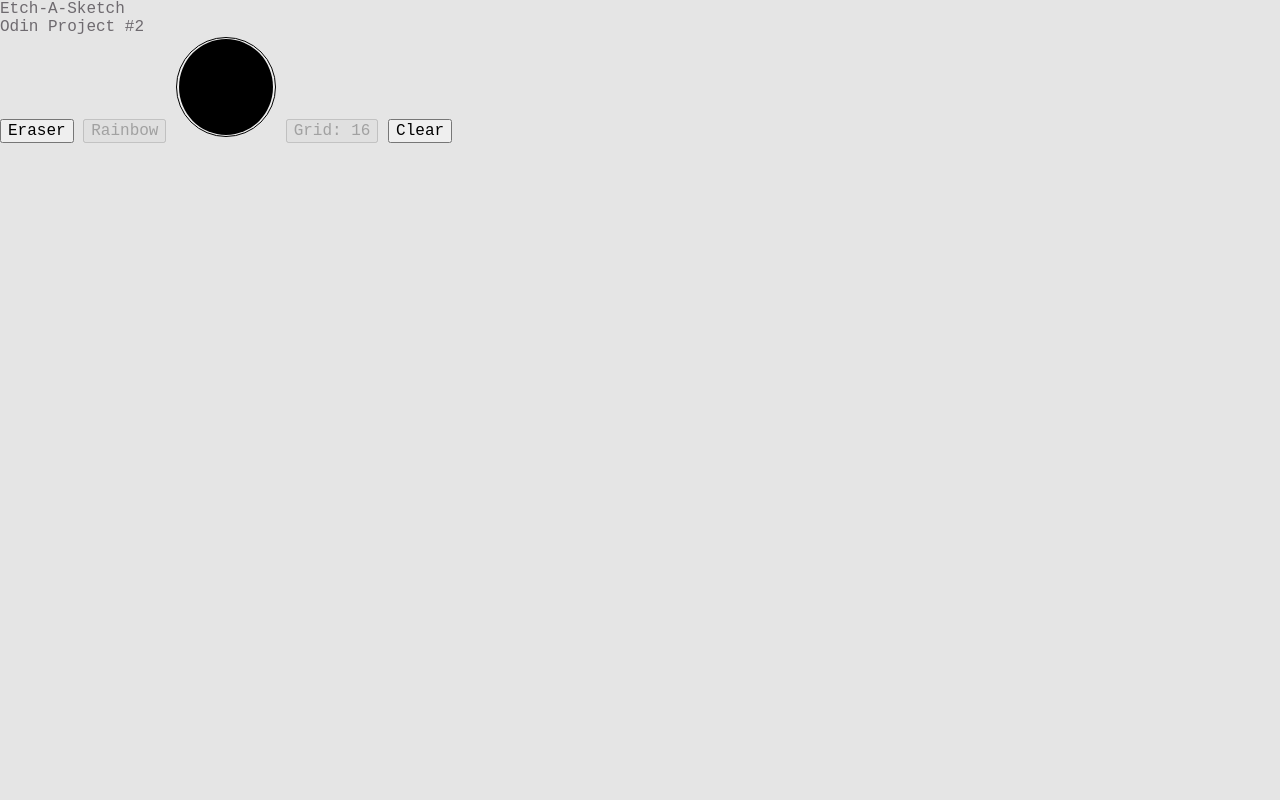
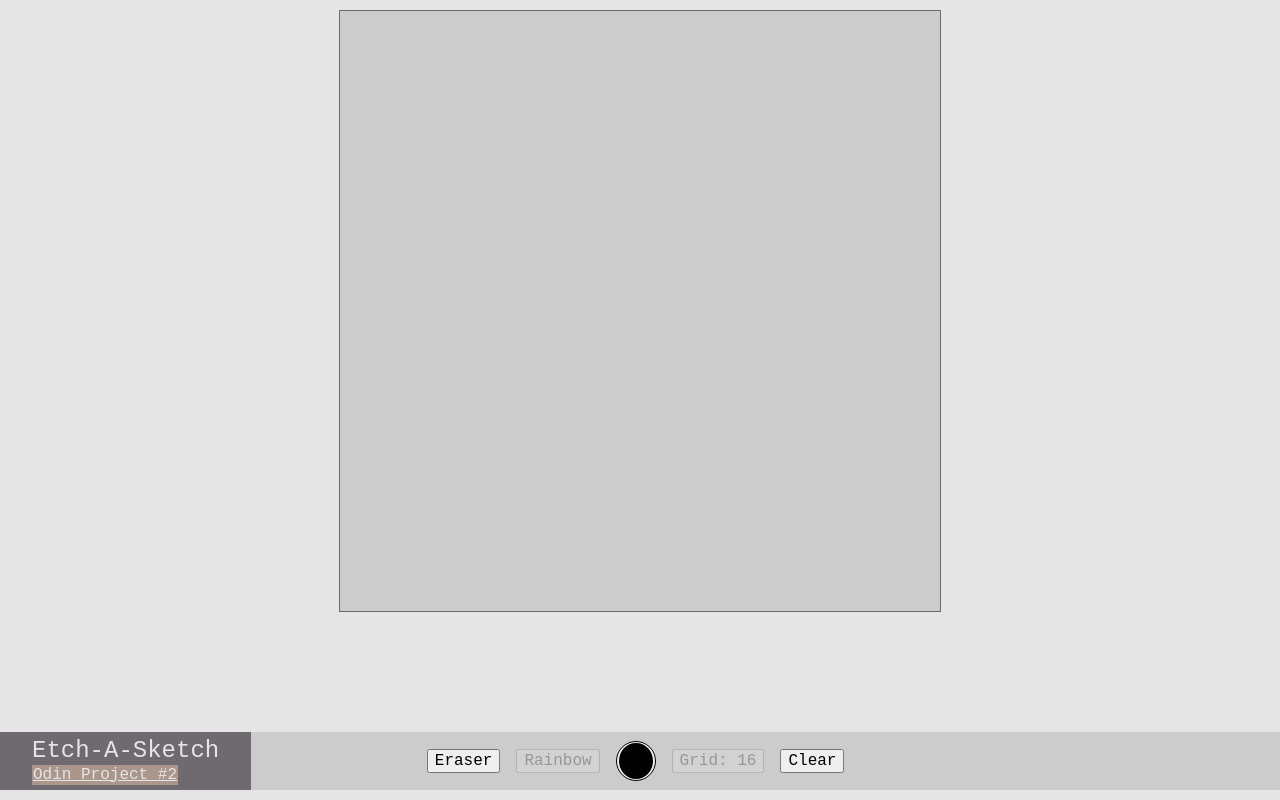
Before and after one commit to atanas-vasilev/Odin_EaS, a plain HTML site: page index.html in a window 1280 px wide. Drawn offline with nearby package versions, Linux system fonts and the light colour scheme.

Commit message:
Base layout completed.

```diff
--- a/index.html
+++ b/index.html
@@ -10,32 +10,26 @@
         <script src="app.js" defer></script>
     </head>
     <body>
-        <div id="draw-area-holder">
         <div id="draw-area">
 
         </div>
-        </div>
-
-        <div id="navigation-holder">
         <nav>
             <div id="project-info-holder">
                 <div id="project-name-holder">
                     Etch-A-Sketch
                 </div>
                 <div id="project-link-holder">
-                        Odin Project #2
+                    <a href="https://www.theodinproject.com/paths/foundations/courses/foundations/lessons/etch-a-sketch-project" target="_blank" rel="noopener noreferrer">Odin Project #2</a>
                 </div>
             </div>
 
             <div id="nav-controls-holder">
-                    <button>Eraser</button>
-                    <button disabled="disabled">Rainbow</button>
-                    <input type="color" name="pen-color" id="pen-clr">
-                    <button disabled="disabled">Grid: 16</button>
-                    <button>Clear</button>
+                    <button class="nav-controler">Eraser</button>
+                    <button class="nav-controler" disabled="disabled">Rainbow</button>
+                    <input class="nav-controler" type="color" name="pen-color" id="pen-clr">
+                    <button class="nav-controler" disabled="disabled">Grid: 16</button>
+                    <button class="nav-controler">Clear</button>
             </div>
         </nav>
-        </div>
-
     </body>
 </html>
--- a/style.css
+++ b/style.css
@@ -9,15 +9,14 @@
     --text-color-main:#6E6A6F;
 }
 
-body{
-    font-family: 'Courier New', Courier, monospace;
-    background-color: var(--bg-color-main);
-    color: var(--text-color-main);
+a {
+    color: inherit; /* blue colors for links too */
+    text-decoration: inherit; /* no underline */
 }
 
 input[type=color] {
-    width: 100px;
-    height: 100px;
+    width: 40px;
+    height: 40px;
     border-radius: 50%;
     overflow: hidden;
 }
@@ -31,3 +30,76 @@ input[type=color]::-webkit-color-swatch-wrapper {
     border-radius: 50%;
     padding: 0;
 }
+
+body{
+    display: flex;
+    flex-direction: column;
+    min-height: 100vh;
+    gap: 120px;
+    justify-content: center;
+    align-items: center;
+
+    font-family: 'Courier New', Courier, monospace;
+    background-color: var(--bg-color-main);
+    color: var(--text-color-main);
+}
+
+#draw-area{
+    height: 600px;
+    width: 600px;
+
+    background: var(--bg-color-secondary);
+    border: 1px solid var(--bg-color-dark);
+}
+
+nav{
+    align-self: stretch;
+
+    display: flex;
+    align-content: space-between;
+}
+
+#project-info-holder{
+    background-color: var(--bg-color-dark);
+    padding: 5px 32px;
+
+    display: flex;
+    flex-direction: column;
+    justify-content: center;
+    align-items: center;
+}
+
+#project-info-holder > #project-name-holder{
+    color: var(--bg-color-main);
+    font-weight: 400;
+    font-size: 24px;
+}
+
+#project-info-holder > #project-link-holder{
+    align-self: baseline;
+
+    color: var(--bg-color-main);
+    background-color: var(--highlight-color);
+    text-decoration: underline;
+    font-weight: 400;
+    font-size: 16px;
+    padding: 1px;
+}
+
+#project-info-holder > #project-link-holder:hover{
+    cursor: pointer;
+}
+
+#nav-controls-holder{
+    display: flex;
+    flex-grow: 1;
+    justify-content: center;
+    align-items: center;
+    gap: 16px;
+    background-color: var(--bg-color-secondary);
+
+}
+
+.nav-controler{
+    transform: translateX(-130px);
+}
```
Lines whose indentation alone changed are shown as unchanged.
